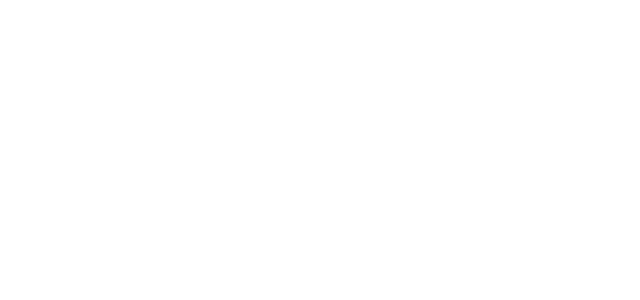
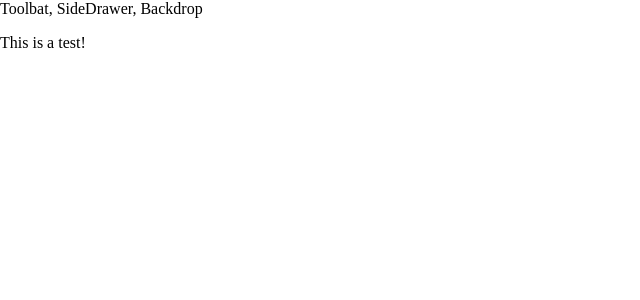
Before and after one commit to jfboismenu/react-course, a React app: page / in a window 1280 px wide. Shown: the top 300 px of the page, without its empty margins (0-640 px from the left). Built offline with nearby package versions, Linux system fonts and the light colour scheme.

Commit message:
skeletton in place with toolbar and main

```diff
--- a/src/App.js
+++ b/src/App.js
@@ -1,11 +1,12 @@
 import React, { Component } from 'react';
+import Layout from './components/Layout/Layout'
 
 class App extends Component {
   render() {
     return (
-      <div>
-
-      </div>
+      <Layout>
+        <p>This is a test!</p>
+      </Layout>
     );
   }
 }
--- /dev/null
+++ b/src/components/Layout/Layout.js
@@ -0,0 +1,13 @@
+import React from 'react'
+import Aux from '../../hoc/Aux'
+
+const layout = ( props ) => (
+    <Aux>
+        <div>Toolbat, SideDrawer, Backdrop</div>
+        <main>
+            {props.children}
+        </main>
+    </Aux>
+)
+
+export default layout;
--- /dev/null
+++ b/src/hoc/Aux.js
@@ -0,0 +1,3 @@
+const aux = ( props ) => props.children
+
+export default aux;
--- a/src/index.css
+++ b/src/index.css
@@ -1,5 +1,5 @@
 body {
   margin: 0;
   padding: 0;
-  font-family: open-sans;
+  font-family: open-san;
 }
```
